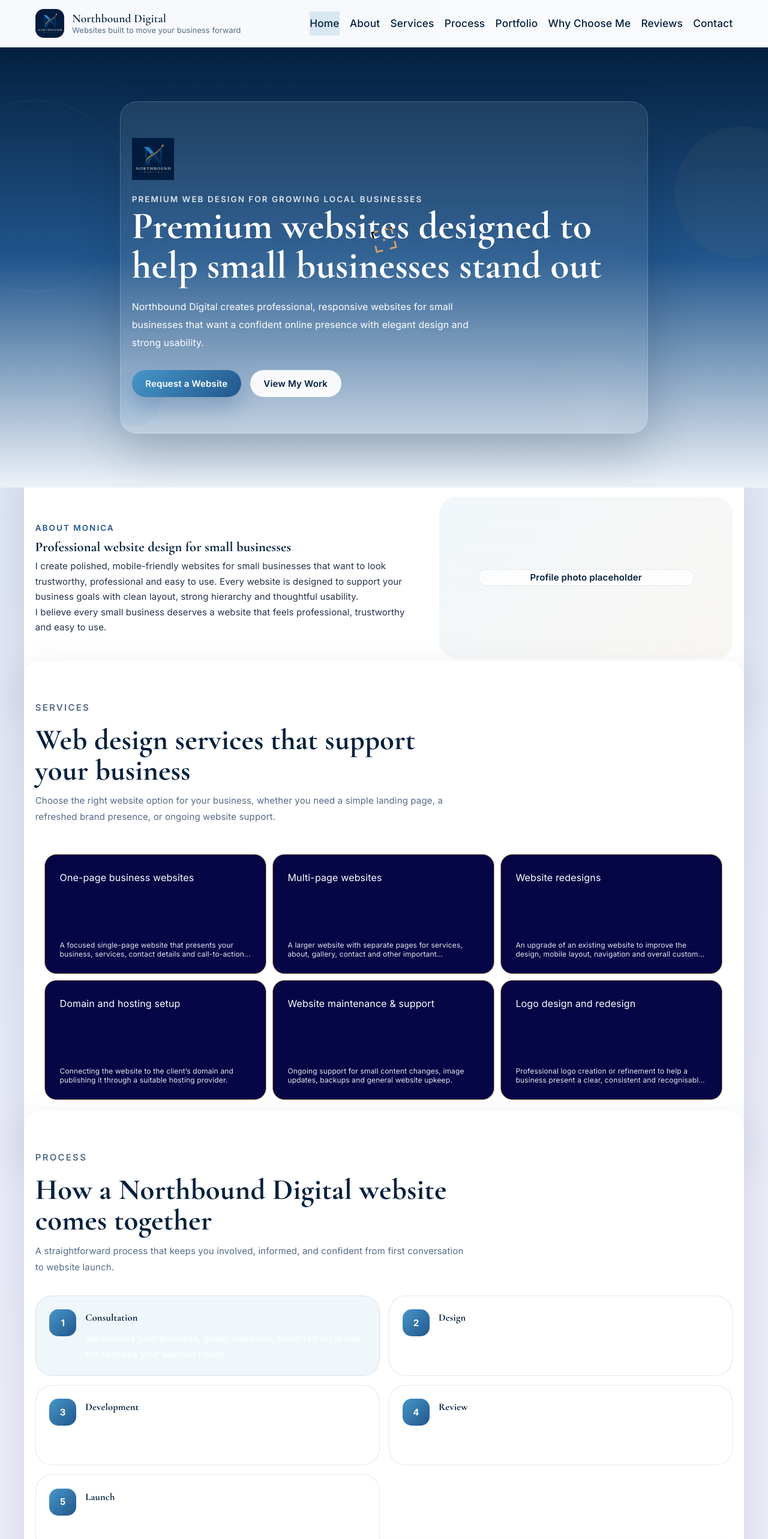
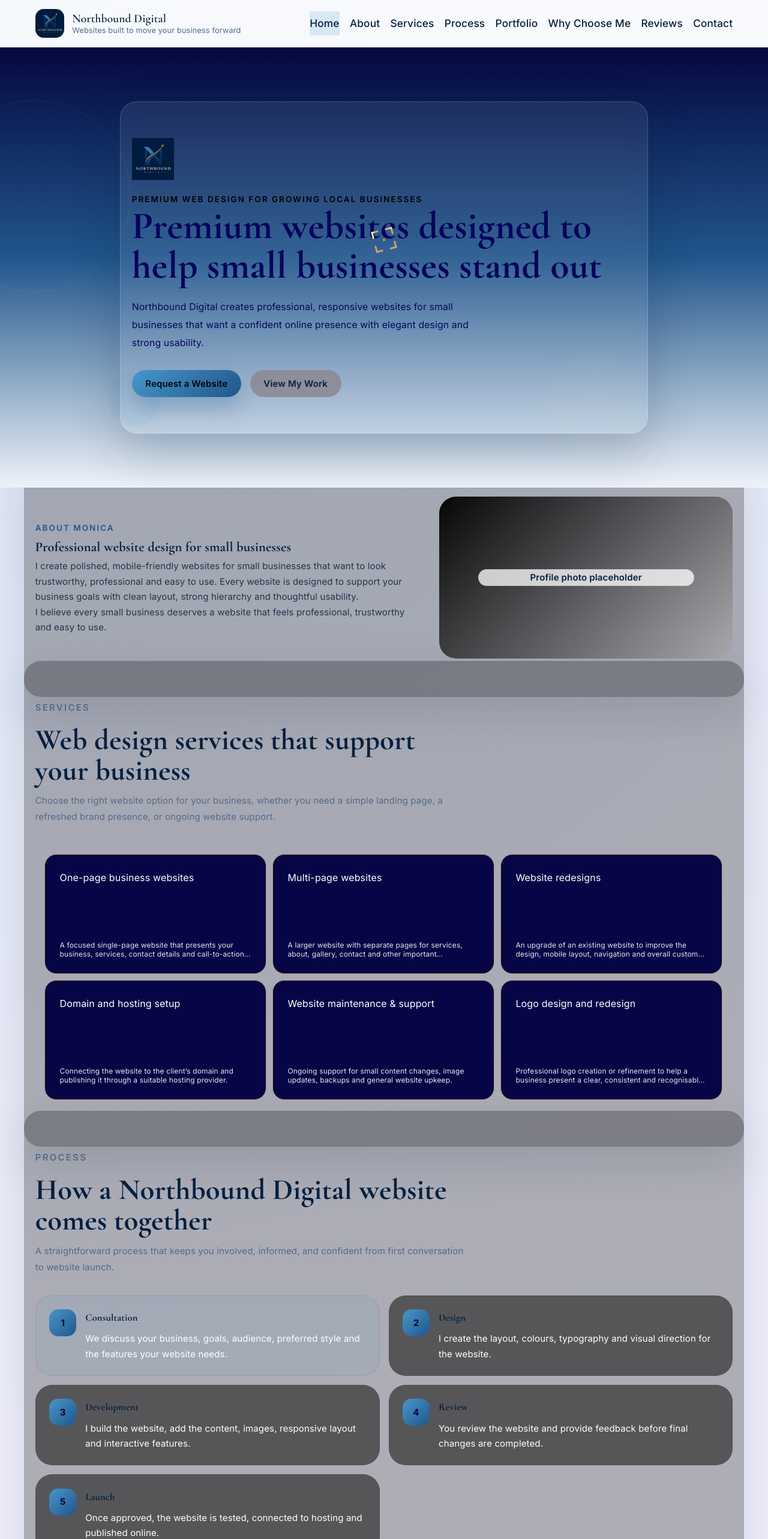
Before and after one commit to monicascrystals-lab/North-Bound-Digital-2.2, a React (Vite) app: page / in a window 1280 px wide. Shown: the top 2566 px of the page at 60% size. Built offline with nearby package versions, Linux system fonts and the light colour scheme.

Commit message:
Update website colours

```diff
--- a/src/App.css
+++ b/src/App.css
@@ -281,7 +281,7 @@
   position: relative;
   padding-top: 6rem;
   padding-bottom: 6rem;
-  background: linear-gradient(180deg, #04203f 0%, #21568c 48%, #eef3f9 100%);
+  background: linear-gradient(180deg, #04083f 0%, #21568c 48%, #eef3f9 100%);
   overflow: hidden;
 }
 
@@ -308,12 +308,12 @@
 }
 
 .hero-section .eyebrow {
-  color: rgba(255, 255, 255, 0.85);
+  color: rgb(0, 0, 0);
 }
 
 .hero-section h1,
 .hero-section p {
-  color: white;
+  color: #06045c;
 }
 
 .hero-section h1 {
@@ -354,14 +354,14 @@
 }
 
 .button-primary {
-  color: white;
+  color: #000000f3;
   background: linear-gradient(135deg, var(--color-primary), var(--color-primary-dark));
   box-shadow: 0 18px 36px rgba(33, 86, 140, 0.28);
 }
 
 .button-secondary {
   color: var(--color-heading);
-  background: rgba(255, 255, 255, 0.92);
+  background: #8d8994de;
 }
 
 .button-tertiary {
@@ -388,7 +388,7 @@
   border-radius: 999px;
 }
 
-.hero-shape-circle {
+.hero-shape-triangle {
   width: 220px;
   height: 220px;
   background: rgba(188, 156, 99, 0.18);
@@ -427,7 +427,7 @@
 .why-section,
 .reviews-section,
 .contact-section {
-  background: white;
+  background: rgba(10, 10, 14, 0.281);
   margin-top: -4rem;
   border-radius: var(--radius-lg);
   box-shadow: var(--color-shadow);
@@ -447,7 +447,7 @@
   align-items: center;
   justify-content: center;
   min-height: 18rem;
-  background: linear-gradient(135deg, rgba(71, 151, 201, 0.08), rgba(188, 156, 99, 0.08));
+  background: linear-gradient(135deg, rgba(0, 0, 0, 0.966), rgba(188, 156, 99, 0.08));
   border-radius: var(--radius-lg);
 }
 
@@ -532,7 +532,7 @@
   border: 1px solid var(--color-border);
   border-radius: var(--radius-lg);
   padding: 1.5rem;
-  background: white;
+  background: rgba(74, 74, 77, 0.877);
   text-align: left;
 }
 
@@ -552,7 +552,7 @@
   display: grid;
   place-items: center;
   font-weight: 700;
-  color: white;
+  color: rgb(15, 2, 61);
   background: linear-gradient(135deg, var(--color-primary), var(--color-primary-dark));
 }
 
```
